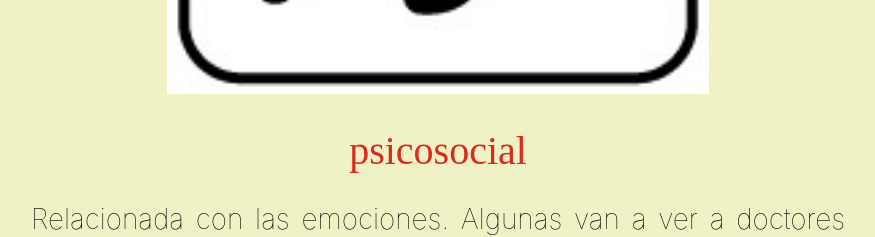
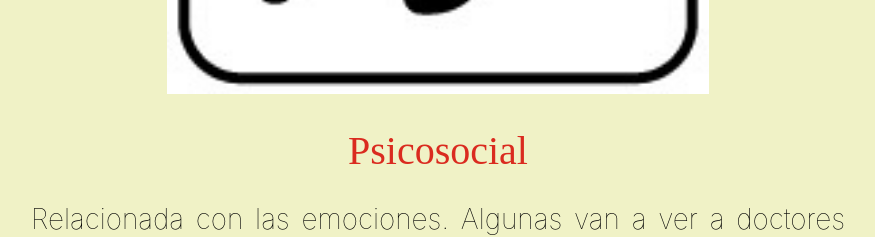
Before and after one commit to cesar-velazquez/Construye-T, a React (Create React App) app: page /TiposdeDiscapacidad in a window 1280 px wide. Shown: the part 1880-2117 px from the top of the page, without its empty margins (202-1077 px from the left). Built offline with nearby package versions, Linux system fonts and the light colour scheme.

Commit message:
cambio de imagen para sección tiposdediscapacidad

```diff
--- a/src/componentes/Articulos/TiposdeDiscapacidad/TiposdeDiscapacidad.js
+++ b/src/componentes/Articulos/TiposdeDiscapacidad/TiposdeDiscapacidad.js
@@ -24,7 +24,7 @@ const TiposdDisc = () => {
                 </article>
 
                 <article className="card">
-                    <h2 className="title-page" >psicosocial</h2>
+                    <h2 className="title-page" >Psicosocial</h2>
                     <p className="parrafo__discapacidad"> Relacionada con las emociones.
                         Algunas van a ver a doctores que se llaman “psiquiatras”. O a “psicólogos” con los cuales hablan de cómo se sienten.</p>
                         <div className="centrar__img">
@@ -44,7 +44,7 @@ const TiposdDisc = () => {
                     <h2 className="title-page">Intelectual</h2>
                     <p className="parrafo__discapacidad">Son personas que les cuesta más trabajo entender y aprender. A veces les cuesta más trabajo comunicarse.</p>
                     <div className="centrar__img">
-                    <img class="enfoque__imagen" src="/img/articulos/tiposdDisc/Intelectual.jpg" alt='articulo1' />
+                    <img class="enfoque__imagen" src="/img/articulos/tiposdDisc/intelectual.jpg" alt='intelectual'/>
                     </div>
                 </article>
 
@@ -55,7 +55,7 @@ const TiposdDisc = () => {
                         Les molesta que las cosas no estén ordenadas.
                         Les cuesta trabajo saber cómo se sienten las personas.</p>
                         <div className="centrar__img">
-                    <img class="enfoque__imagen" src="/img/articulos/tiposdDisc/Neurodiversa.jpg" alt='articulo1' />
+                    <img class="enfoque__imagen" src="/img/articulos/tiposdDisc/neurodiversa.jpg" alt='neurodiversa' />
                     </div>
                 </article>
             </div>
```
